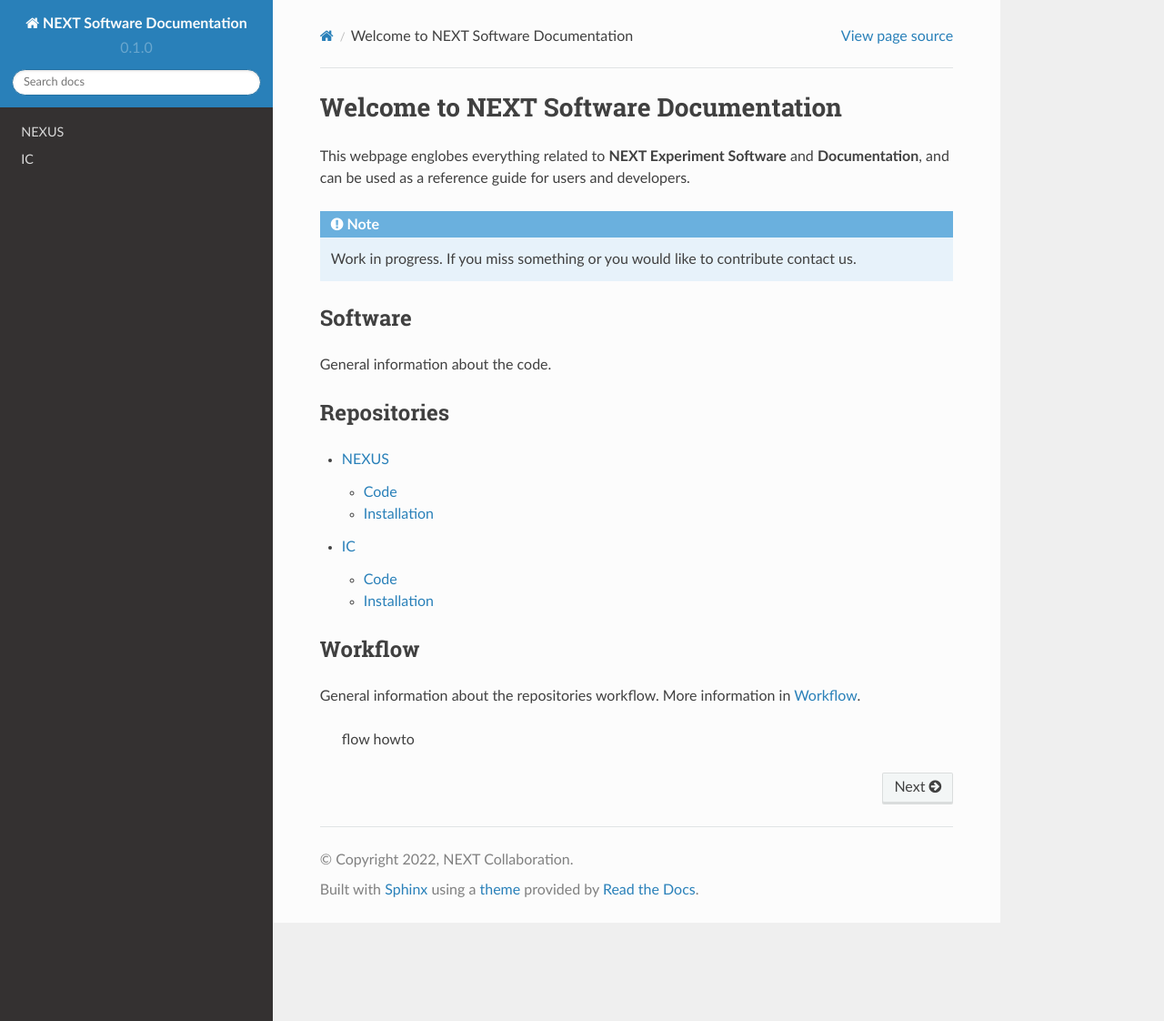
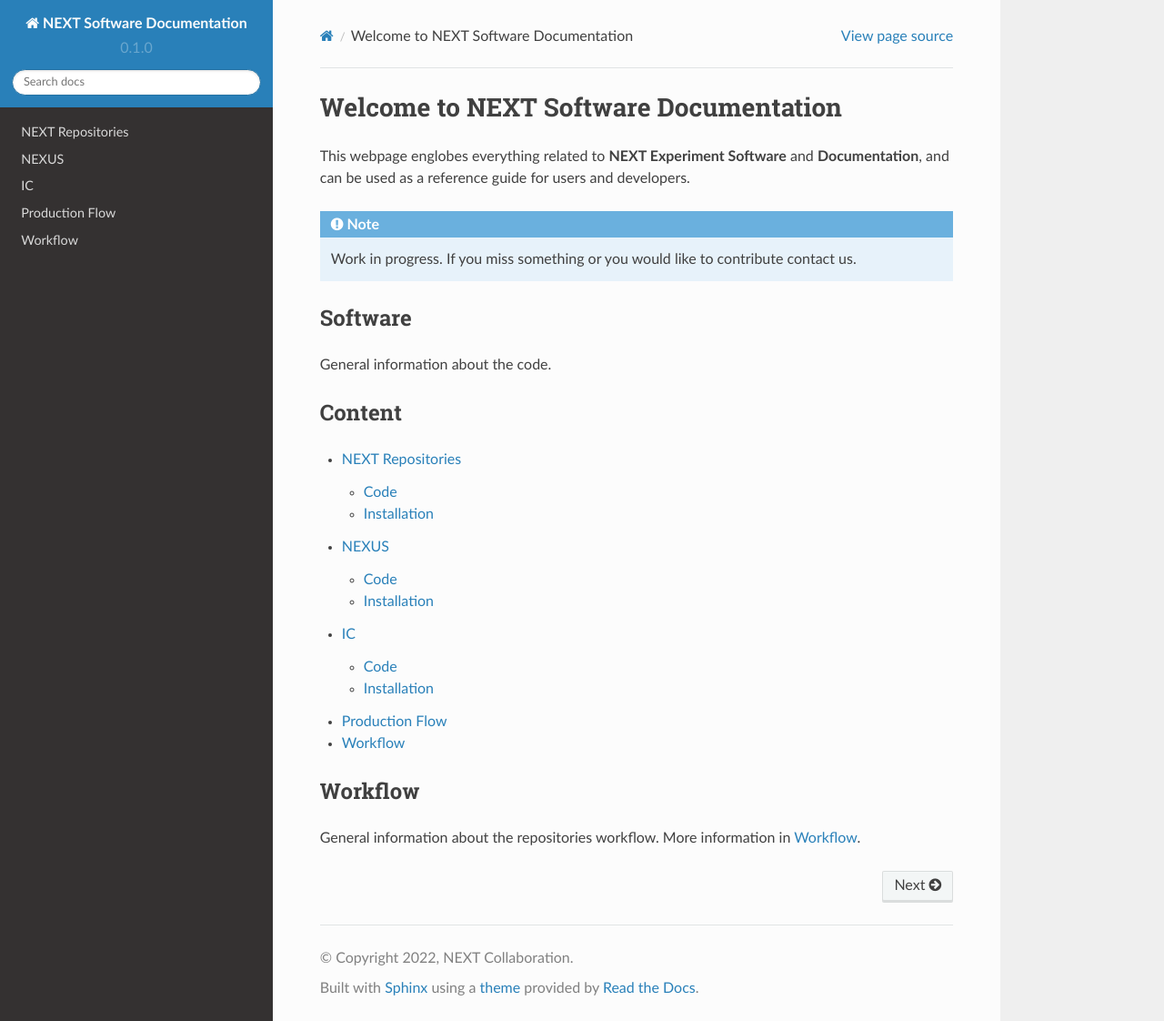
Before and after one commit to next-exp/sw-docs, a Sphinx documentation site: the page built from docs/source/index.rst, in a window 1280 px wide and 1122 px high. Shown: the whole window at 91% size. Built offline with Sphinx 7.4.7 and the Read the Docs theme 2.0.0, drawn with Linux system fonts in a browser that asks for light colours.

Commit message:
Beautification and correcting typos

```diff
--- a/docs/source/index.rst
+++ b/docs/source/index.rst
@@ -12,20 +12,18 @@ Software
 --------
 General information about the code.
 
-Repositories
+Content
 --------
 
 .. toctree::
 
+   NEXT Repositories <repositories>
    NEXUS
    IC
+   prodflow
+   workflow
+
 
 Workflow
 --------
 General information about the repositories workflow. More information in :doc:`workflow`.
-
---------
-.. toctree::
-
-   flow
-   howto
```
Also changed, not shown: docs/source/repositories.rst (added, +24 -0 lines).
